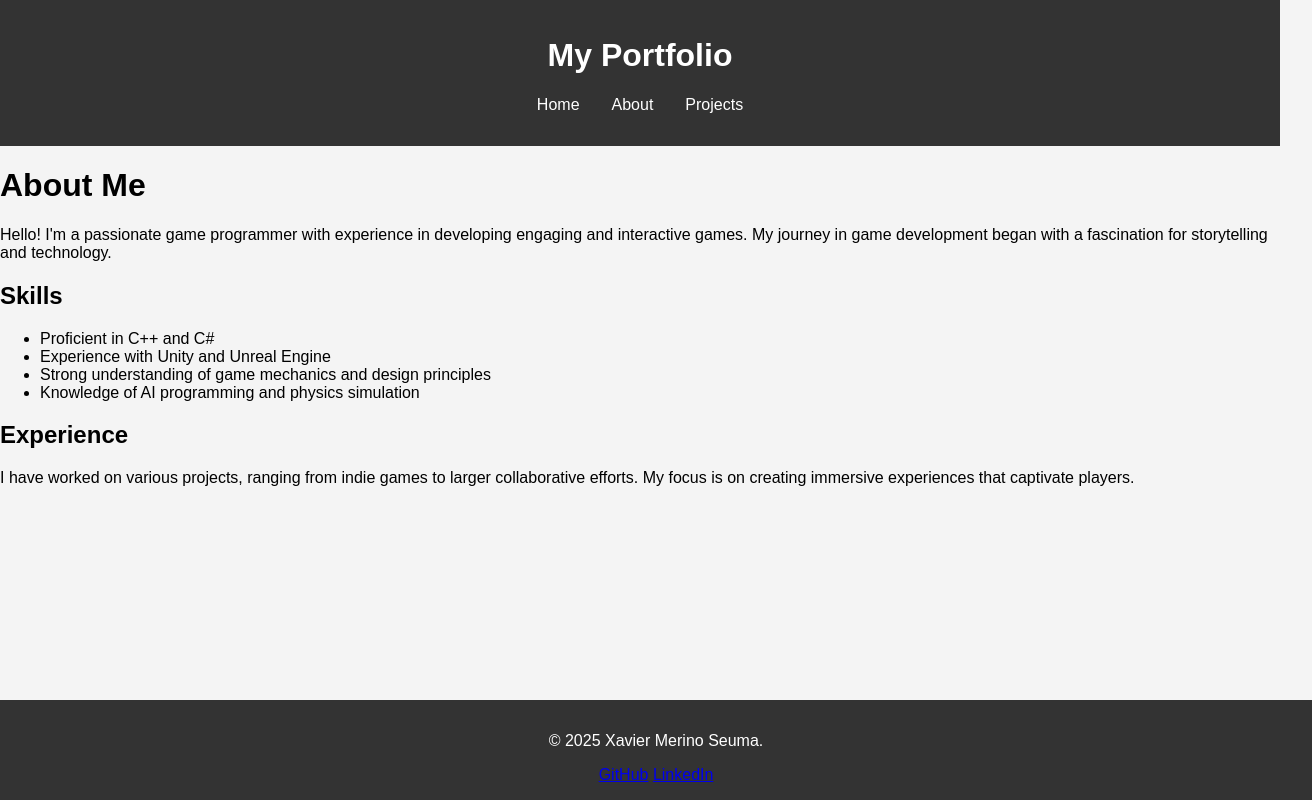
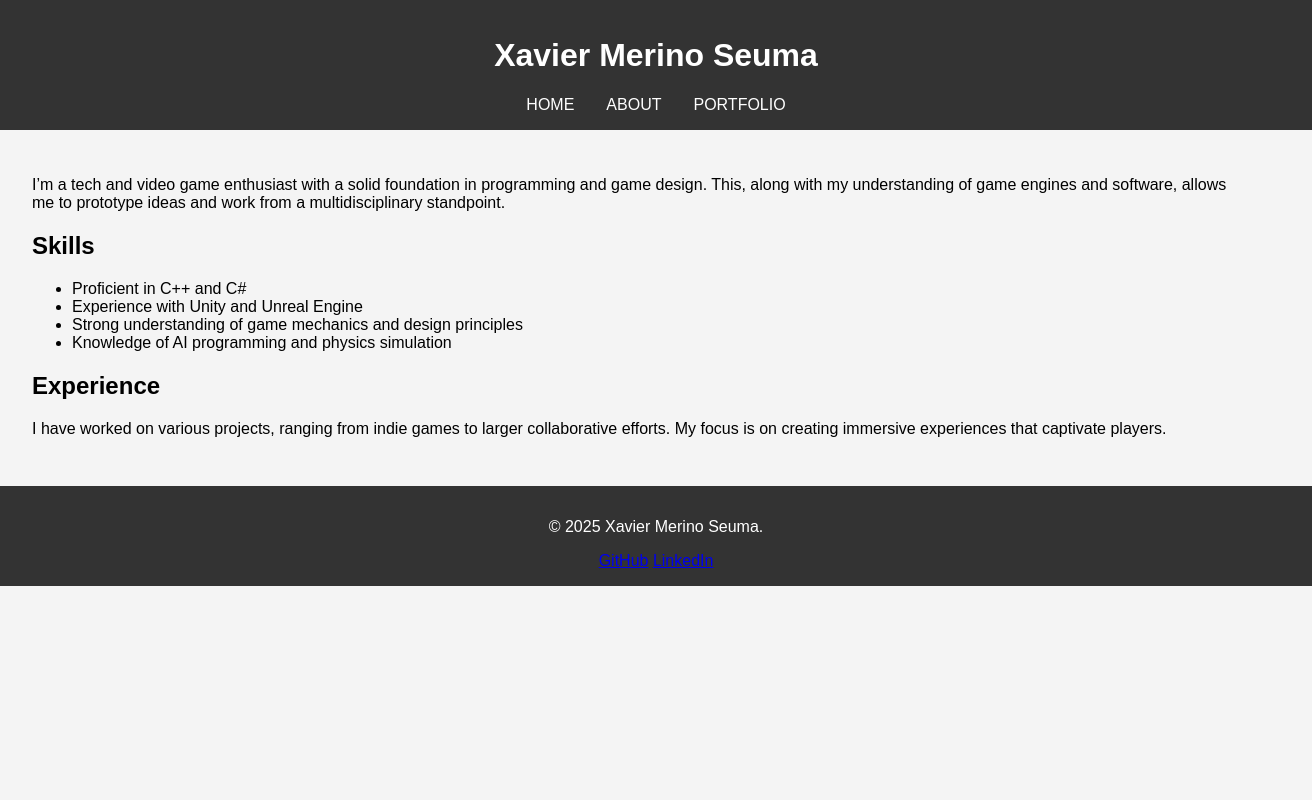
Before and after one commit to XavierMerino01/Portfolio, a React app: page /about in a window 1280 px wide. Shown: the whole page, 1312 px wide, since content can reach past the window. Built offline with nearby package versions, Linux system fonts and the light colour scheme.

Commit message:
Project positioning fixed

```diff
--- a/src/assets/css/styles.css
+++ b/src/assets/css/styles.css
@@ -4,6 +4,8 @@ body {
   padding: 0;
   box-sizing: border-box;
   background-color: #f4f4f4;
+  padding-top: 4rem; /* Adjust padding to match header height */
+  overflow-x: hidden; /* Prevent horizontal scrolling */
 }
 
 header {
@@ -11,11 +13,16 @@ header {
   color: white;
   padding: 1rem;
   text-align: center;
+  position: fixed;
+  top: 0;
+  width: 100%;
+  z-index: 1000; /* Ensure header stays on top */
 }
 
 nav ul {
   list-style: none;
   padding: 0;
+  margin: 0; /* Ensure no extra margin */
 }
 
 nav ul li {
@@ -33,13 +40,13 @@ footer {
   color: white;
   text-align: center;
   padding: 1rem;
-  position: fixed;
   width: 100%;
   bottom: 0;
 }
 
-section {
+.home, .projects, .about {
   padding: 2rem;
+  margin-top: 4rem; /* Adjust margin to match header height */
 }
 
 .projects h1{
@@ -50,6 +57,7 @@ section {
   display: flex;
   flex-direction: column;
   gap: 2rem;
+  align-items: center;
 }
 
 .project-card {
@@ -57,32 +65,34 @@ section {
     border: 1px solid #ddd;
     border-radius: 5px;
     padding: 1rem;
-    width: 100%;
+    width: 90%;
     box-shadow: 0 2px 4px rgba(0, 0, 0, 0.1);
     min-height: 360px; /* Set minimum height to twice the current height */
     display: flex;
     justify-content: center;
+    overflow-x: hidden; /* Prevent horizontal scrolling */
   }
 
-.project-card .project-content {
+.project-content {
   display: flex;
-  justify-content: space-between;
+  width: 100%;
+  justify-content: center;
   align-items: center;
+  gap: 50px;
 }
 
-.project-card .project-info {
-  margin-right: 200px;
-  margin-left: 500px;
-  width: 800px;
+.project-info {
+  display: flex;
+  flex-direction: column;
+  max-width: 600px;
 }
 
 .project-card h3 {
   margin-top: 0;
 }
 
-.project-card .video-container {
+.video-container {
   flex-shrink: 0;
-  margin-right: 500px;
   width: 450px;
   height: 70%;
 }
--- a/src/components/Header.js
+++ b/src/components/Header.js
@@ -4,12 +4,12 @@ import { Link } from 'react-router-dom';
 function Header() {
   return (
     <header>
-      <h1>My Portfolio</h1>
+      <h1>Xavier Merino Seuma</h1>
       <nav>
         <ul>
-          <li><Link to="/">Home</Link></li>
-          <li><Link to="/about">About</Link></li>
-          <li><Link to="/projects">Projects</Link></li>
+          <li><Link to="/">HOME</Link></li>
+          <li><Link to="/about">ABOUT</Link></li>
+          <li><Link to="/projects">PORTFOLIO</Link></li>
         </ul>
       </nav>
     </header>
--- a/src/index.html
+++ b/src/index.html
@@ -3,7 +3,7 @@
 <head>
     <meta charset="UTF-8">
     <meta name="viewport" content="width=device-width, initial-scale=1.0">
-    <title>My Portfolio</title>
+    <title>Xavier Merino Seuma</title>
 </head>
 <body>
     <div id="root"></div>
--- a/src/pages/About.js
+++ b/src/pages/About.js
@@ -3,8 +3,7 @@ import React from 'react';
 const About = () => {
     return (
         <div className="about">
-            <h1>About Me</h1>
-            <p>Hello! I'm a passionate game programmer with experience in developing engaging and interactive games. My journey in game development began with a fascination for storytelling and technology.</p>
+            <p>I’m a tech and video game enthusiast with a solid foundation in programming and game design. This, along with my understanding of game engines and software, allows me to prototype ideas and work from a multidisciplinary standpoint.</p>
             <h2>Skills</h2>
             <ul>
                 <li>Proficient in C++ and C#</li>
--- a/src/pages/Projects.js
+++ b/src/pages/Projects.js
@@ -26,7 +26,7 @@ const Projects = () => {
 
     return (
         <div className="projects">
-            <h1>Projects</h1>
+            <h1>PORTFOLIO</h1>
             <div className="project-list">
                 {projects.map((project, index) => (
                     <ProjectCard
```
